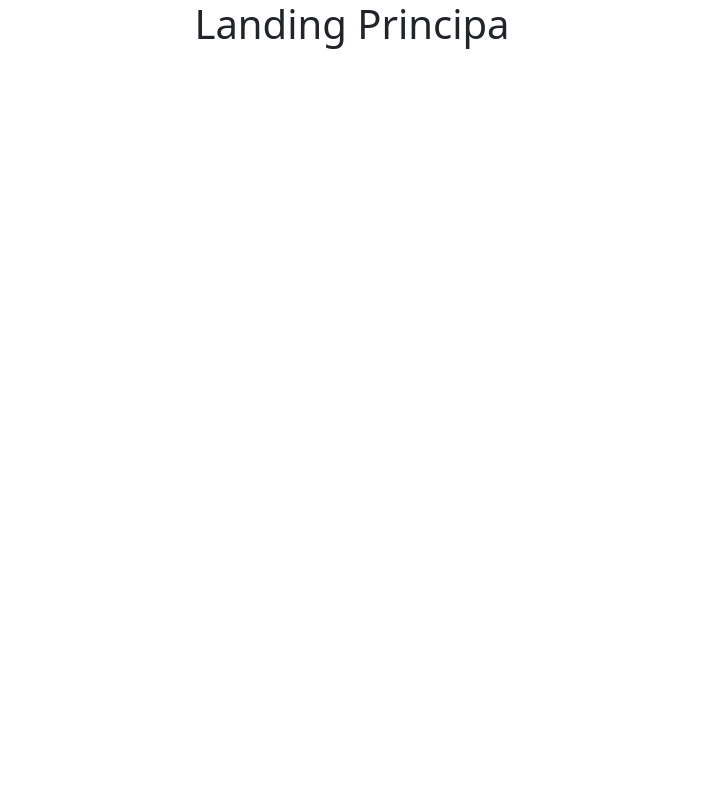
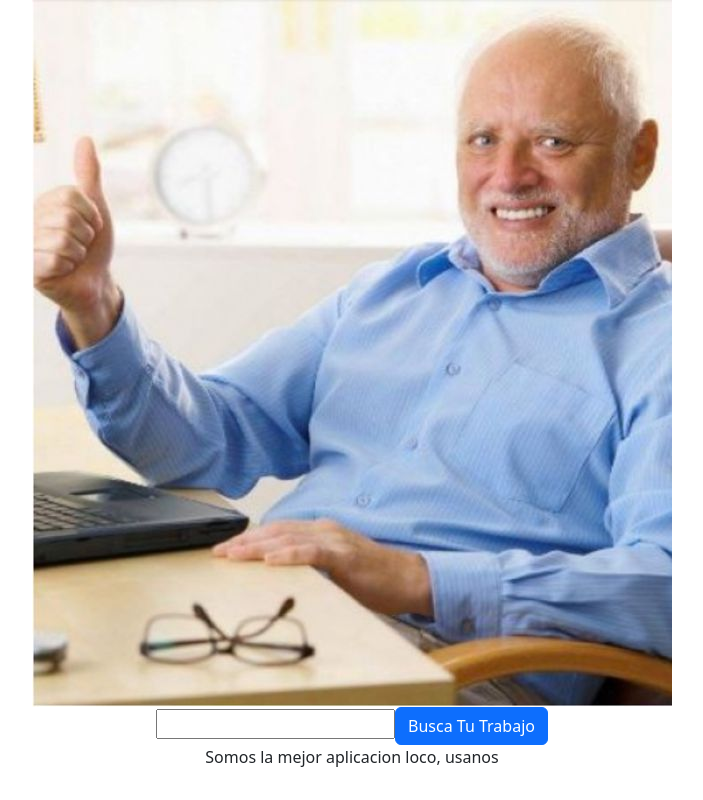
Before and after one commit to Xavimont0409/Proyecto-Final, a React (Create React App) app in the folder client/: page / in a window 1280 px wide. Shown: the whole page, without its empty margins (288-991 px from the left). Built offline with nearby package versions, Linux system fonts and the light colour scheme.

Commit message:
landing empezado

```diff
--- a/client/src/views/Landing/Landing.jsx
+++ b/client/src/views/Landing/Landing.jsx
@@ -1,11 +1,24 @@
+import style from './Landing.module.css';
+import { Button } from 'react-bootstrap';
+import img from './viejo feliz.jpg';
+
 const Landing = () => {
 
     return (
-
-        <h1>Landing Principa</h1>
+        <div className='{style.landingDiv}'>
+            <nav></nav>
+            <div className='{style.imgDiv}'>
+                <img src={img} className='{style.img}'/>
+            </div>
+            <div className='{style.searchDiv}'>
+                <input className='{style.input}' placeholder=''/>
+                <Button>Busca Tu Trabajo</Button>
+            </div>
+            <div>
+                <p>Somos la mejor aplicacion loco, usanos</p>
+            </div>
+        </div>
     )
 }
 
-
-
 export default Landing;
```
Also changed, not shown: client/src/views/Landing/Landing.module.css (added), client/src/views/Landing/viejo feliz.jpg (added).
